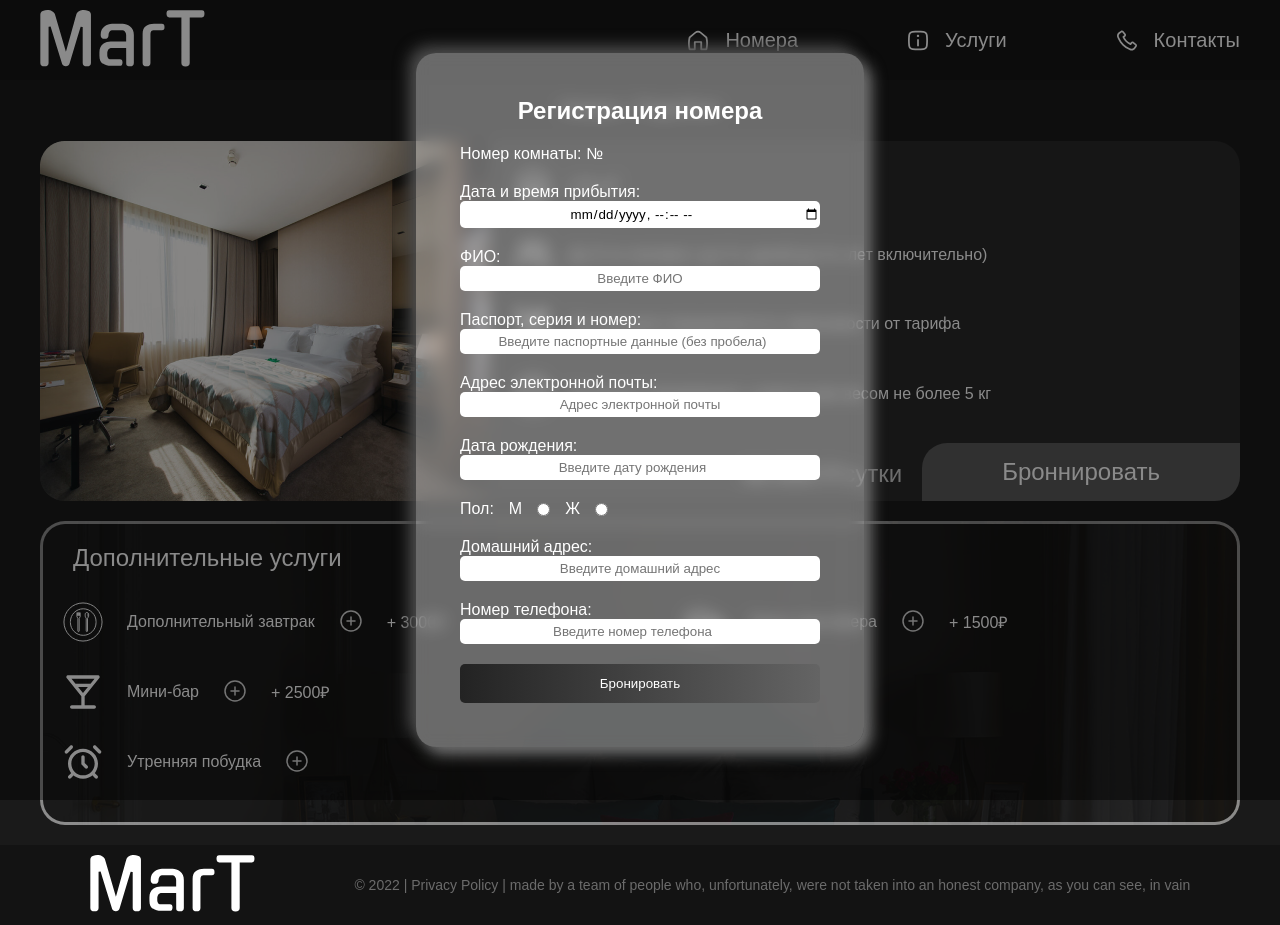
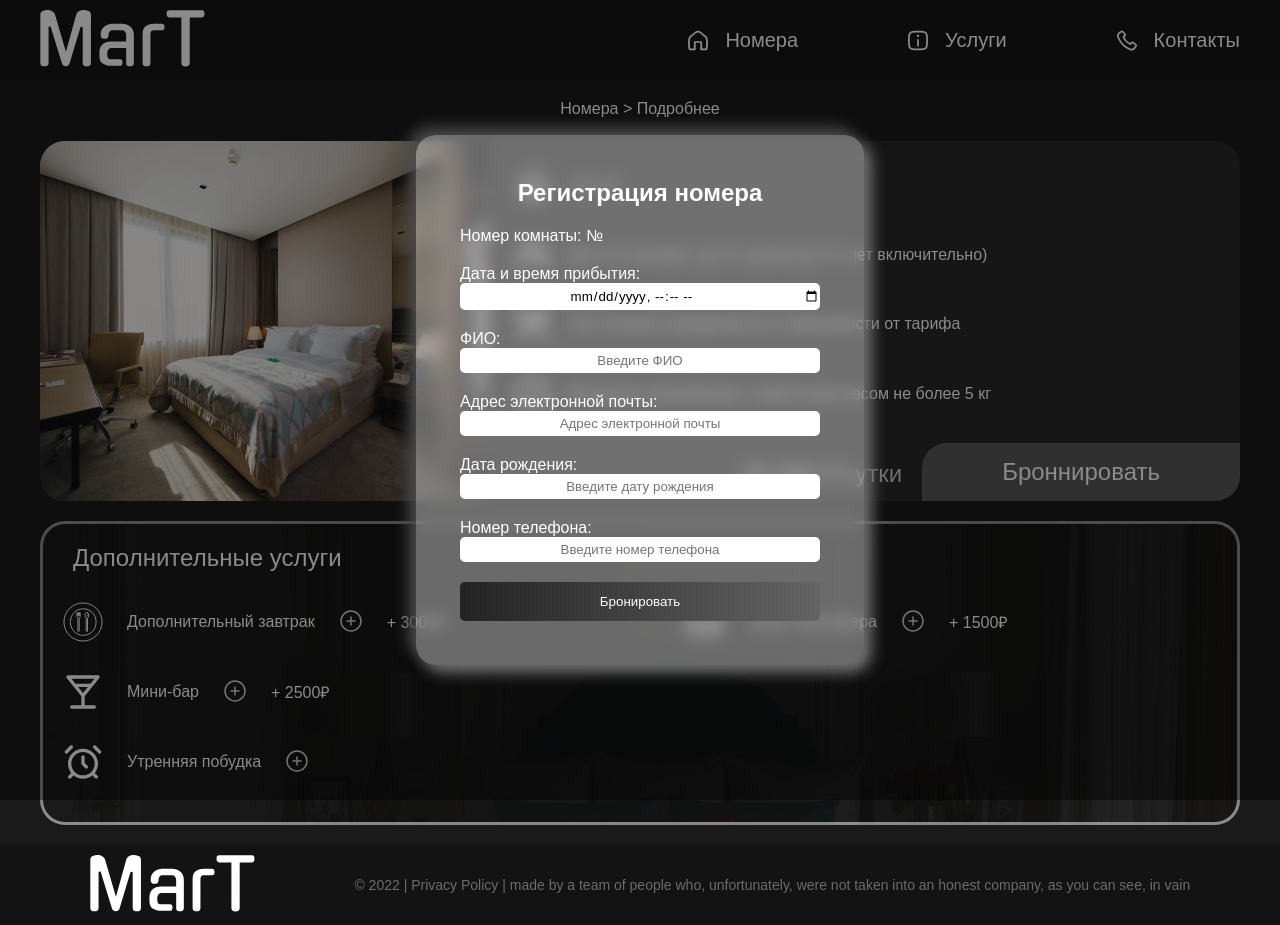
Before and after one commit to TEGGIT/MarT, a React (Create React App) app: page /info-page in a window 1280 px wide. Both pictures are taken after a click on the button "Броннировать". Built offline with nearby package versions, Linux system fonts and the light colour scheme; a web font is replaced by a local one.

Commit message:
add email for validation

```diff
--- a/src/components/Modal/Modal.jsx
+++ b/src/components/Modal/Modal.jsx
@@ -1,4 +1,4 @@
-import React from 'react';
+import React, {useEffect, useState} from 'react';
 import classes from './Modal.module.scss'
 import Input from "../UI/Input/Input";
 import Button from '../UI/Button/Button'
@@ -6,6 +6,31 @@ import Button from '../UI/Button/Button'
 const Modal = ({setOpenModal}) => {
 
   const closeModal = () => setOpenModal(false)
+  const def = (e) => { // позже нужно будет удалить. Это временная заглушка для
+    e.preventDefault();
+
+  }
+  const [email, setEmail] = useState("")
+  const [visidEmail, setVisidEmail] = useState(false)
+  const [emailError, setEmailError] = useState("Email не должен быть пустым")
+  const emailValue = (e) => {
+    setEmail(e.target.value)
+    const re = /\S+@\S+\.\S+/;
+
+    if(!re.test(e.target.value)) {
+       setEmailError('Неккоретный email')
+    }else{
+      setEmailError('')
+    }
+  }
+  const emailBlur = (e) => {
+   switch (e.target.name){
+     case 'email':
+       setVisidEmail(true)
+         console.log(1)
+       break
+   }
+  }
 
   return (
       <div className={classes.background} onClick={closeModal}>
@@ -14,22 +39,18 @@ const Modal = ({setOpenModal}) => {
             <h2 className={classes.background__card_title}>Регистрация номера</h2>
             <span>Номер комнаты: № <span/> </span>
             <Input title="Дата и время прибытия:" name="datetime" type="datetime-local"/>
-            <Input title="ФИО:" name="text" type="text" placeholder={'Введите ФИО'}/>
-            <Input title="Паспорт, серия и номер:" name="number" type="number"
-                   placeholder={'Введите паспортные данные (без пробела)'}/>
-            <Input title="Адрес электронной почты:" name="email" type="email"
-                   placeholder={'Адрес электронной почты'}/>
+            <Input title="ФИО:" name="text" type="text" placeholder={'Введите ФИО'} />
+
+            <Input  onChange={e => emailValue(e)}  onBlur={e => emailBlur(e)} title="Адрес электронной почты:" name="email" type="email"
+                   placeholder={'Адрес электронной почты'} value={email}/>
+            {(visidEmail && emailError) && <div style={{color:("red")}}>{emailError}</div>}
+
+
             <Input title="Дата рождения:" name="number" type="number" placeholder={'Введите дату рождения'}/>
-            <div className={classes.background__card__form_radio}>
-              <p>Пол:</p>
-              <span>М</span>
-              <Input type={"radio"} name={'radio'}/>
-              <span>Ж</span>
-              <Input type={"radio"} name={'radio'}/>
-            </div>
-            <Input title="Домашний адрес:" name="text" type="text" placeholder={'Введите домашний адрес'}/>
+
             <Input title="Номер телефона:" name="number" type="number" placeholder={'Введите номер телефона'}/>
             <Button
+                onClick={e => def(e)}
                 text={'Бронировать'}
                 type={'submit'}
             />
--- a/src/components/Modal/Modal.module.scss
+++ b/src/components/Modal/Modal.module.scss
@@ -1,4 +1,9 @@
-
+input::-webkit-outer-spin-button,
+input::-webkit-inner-spin-button {
+  /* display: none; <- Crashes Chrome on hover */
+  -webkit-appearance: none;
+  margin: 0; /* <-- Apparently some margin are still there even though it's hidden */
+}
 
 .background {
   height: 100vh;
--- a/src/components/UI/Input/Input.jsx
+++ b/src/components/UI/Input/Input.jsx
@@ -1,11 +1,13 @@
 import React from 'react';
 import classes from './Input.module.scss'
 
-const Input = ({title, name, type, placeholder}) => {
+const Input = ({title, name, type, placeholder, onBlur, value,onChange, disabled}) => {
+
   return (
+
       <label className={classes.label}>
         {title}
-        <input className={classes.label__input} name={name} type={type} placeholder={placeholder}/>
+        <input className={classes.label__input} name={name} type={type} placeholder={placeholder} onBlur={onBlur} value={value} onChange={onChange} disabled={disabled}/>
       </label>
   );
 };
```
